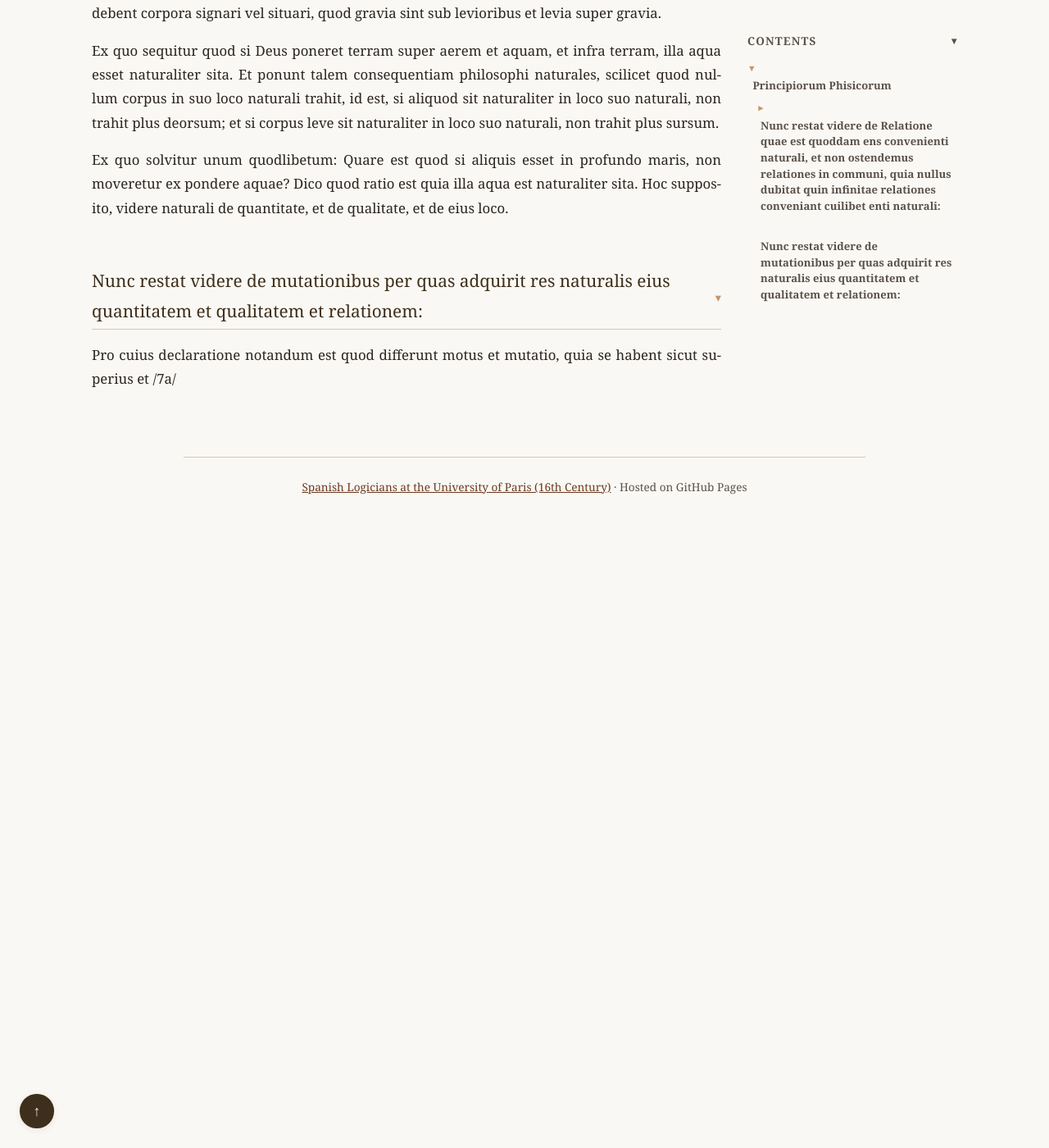
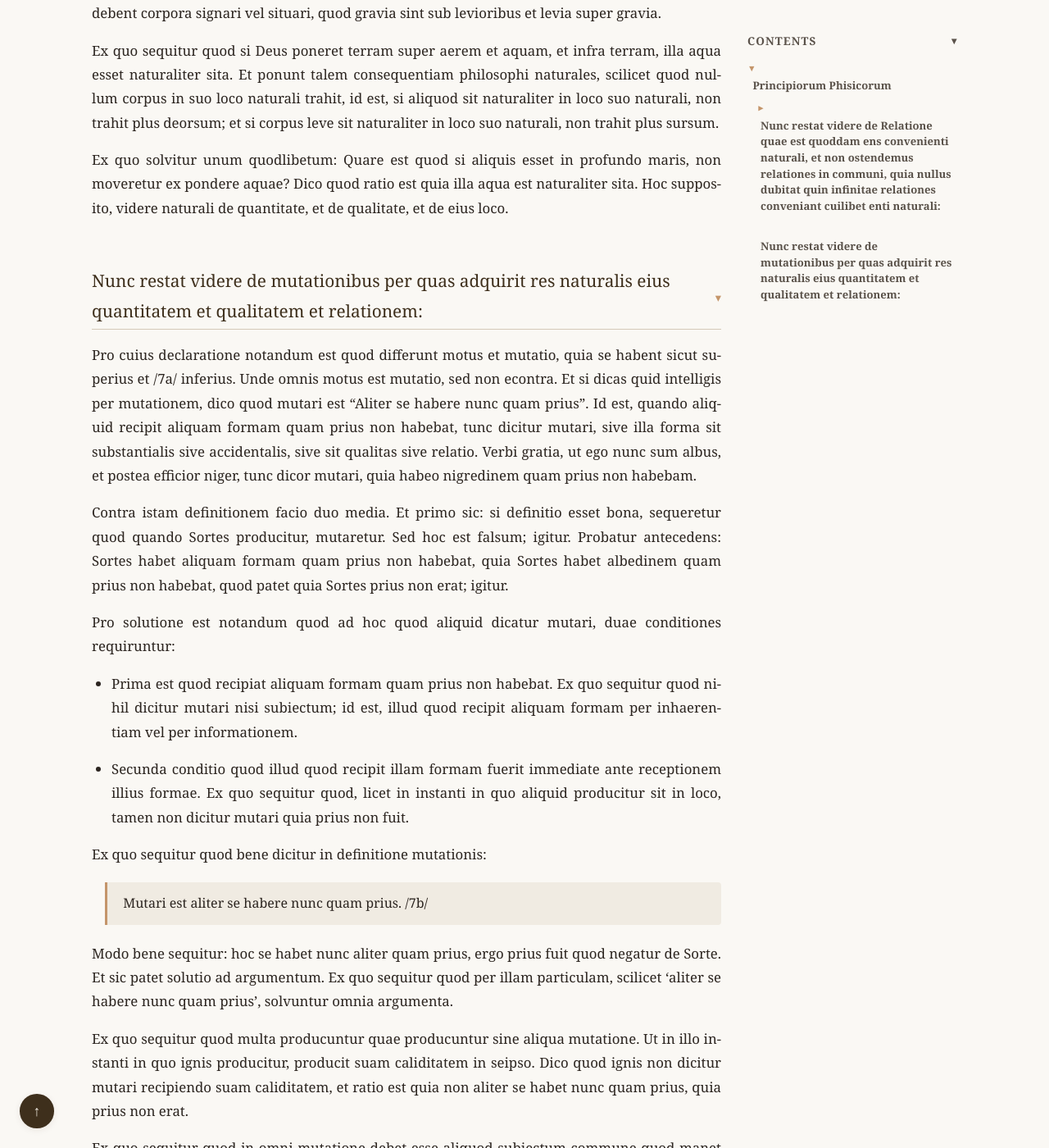
Before and after one commit to JoseBalado/Spanish-Logicians-at-the-University-of-Paris, a Jekyll site: the page built from philosophers/Jeronimo-Pardo/Principiorum-Phisicorum.md, in a window 1280 px wide and 1400 px high, scrolled down 4695 px. Shown: the whole window at 82% size. Built offline with Jekyll 4.4.1, drawn with Linux system fonts in a browser that asks for light colours; before the commit the page ends 5325 px from its top, so only the background shows below that; some of the changed text lies outside the part shown.

Commit message:
Principiorum Phisicorum page 6.

```diff
--- a/philosophers/Jeronimo-Pardo/Principiorum-Phisicorum.md
+++ b/philosophers/Jeronimo-Pardo/Principiorum-Phisicorum.md
@@ -117,8 +117,33 @@ Ex quo solvitur unum quodlibetum: Quare est quod si aliquis esset in profundo ma
 
 ## Nunc restat videre de mutationibus per quas adquirit res naturalis eius quantitatem et qualitatem et relationem:
 
-Pro cuius declaratione notandum est quod differunt motus et mutatio, quia se habent sicut superius et /7a/
+Pro cuius declaratione notandum est quod differunt motus et mutatio, quia se habent sicut superius et /7a/ inferius. Unde omnis motus est mutatio, sed non econtra. Et si dicas quid intelligis per mutationem, dico quod mutari est "Aliter se habere nunc quam prius". Id est, quando aliquid recipit aliquam formam quam prius non habebat, tunc dicitur mutari, sive illa forma sit substantialis sive accidentalis, sive sit qualitas sive relatio. Verbi gratia, ut ego nunc sum albus, et postea efficior niger, tunc dicor mutari, quia habeo nigredinem quam prius non habebam.
 
+Contra istam definitionem facio duo media. Et primo sic: si definitio esset bona, sequeretur quod quando Sortes producitur, mutaretur. Sed hoc est falsum; igitur. Probatur antecedens: Sortes habet aliquam formam quam prius non habebat, quia Sortes habet albedinem quam prius non habebat, quod patet quia Sortes prius non erat; igitur.
+
+Pro solutione est notandum quod ad hoc quod aliquid dicatur mutari, duae conditiones requiruntur:
+
+* Prima est quod recipiat aliquam formam quam prius non habebat. Ex quo sequitur quod nihil dicitur mutari nisi subiectum; id est, illud quod recipit aliquam formam per inhaerentiam vel per informationem.
+
+* Secunda conditio quod illud quod recipit illam formam fuerit immediate ante receptionem illius formae. Ex quo sequitur quod, licet in instanti in quo aliquid producitur sit in loco, tamen non dicitur mutari quia prius non fuit.
+
+Ex quo sequitur quod bene dicitur in definitione mutationis:
+
+> Mutari est aliter se habere nunc quam prius. /7b/
+
+Modo bene sequitur: hoc se habet nunc aliter quam prius, ergo prius fuit quod negatur de Sorte. Et sic patet solutio ad argumentum. Ex quo sequitur quod per illam particulam, scilicet 'aliter se habere nunc quam prius', solvuntur omnia argumenta.
+
+Ex quo sequitur quod multa producuntur quae producuntur sine aliqua mutatione. Ut in illo instanti in quo ignis producitur, producit suam caliditatem in seipso. Dico quod ignis non dicitur mutari recipiendo suam caliditatem, et ratio est quia non aliter se habet nunc quam prius, quia prius non erat.
+
+Ex quo sequitur quod in omni mutatione debet esse aliquod subiectum commune quod manet sub utroque termino transmutationis, id est, debet esse aliquod subiectum quod habebat aliquam formam quam prius non habebat, et ideo manet aliquid idem subhaere formam et non habere formam.
+
+Ex quo sequitur resolutorie quod mutari sic definitur:
+
+> Mutari est aliquod aliter se habere nunc quam prius quo adhaere, vel non habere aliquam formam.
+
+Ex quo sequitur quod in praedicta definitione tangitur duplex mutatio, seu mutari, unde aliquid mutatur duobus modis: uno mode acquisitive seu acquirendo; alio modo deperditive seu deperdendo.
+
+Exemplum primi: ut si habeam caliditatem quam ego prius existens non habebam, dicor mutari acquisitive. Sed si ego perdam caliditatem /8a/
 
 
 <!--
@@ -136,4 +161,5 @@ Page 3b: intrinsece ] emend. m̄trin̄cisse
 Page 3b: extrinsece ] emend. extrincisse
 Page 3b: circa idem ] emend. cu//caid8
 Page 5a: conveniunt quatuor ] del. conveniunt sibi quatuor
+Page 7a: formam quam ] del. formam rem quam
 -->
```
Also changed, not shown: philosophers/John-Mair/Introdvctorium-in-Aristotelicam-Dialecticen-1521.md (+1 -1 lines), philosophers/README.md (+1 -1 lines).
